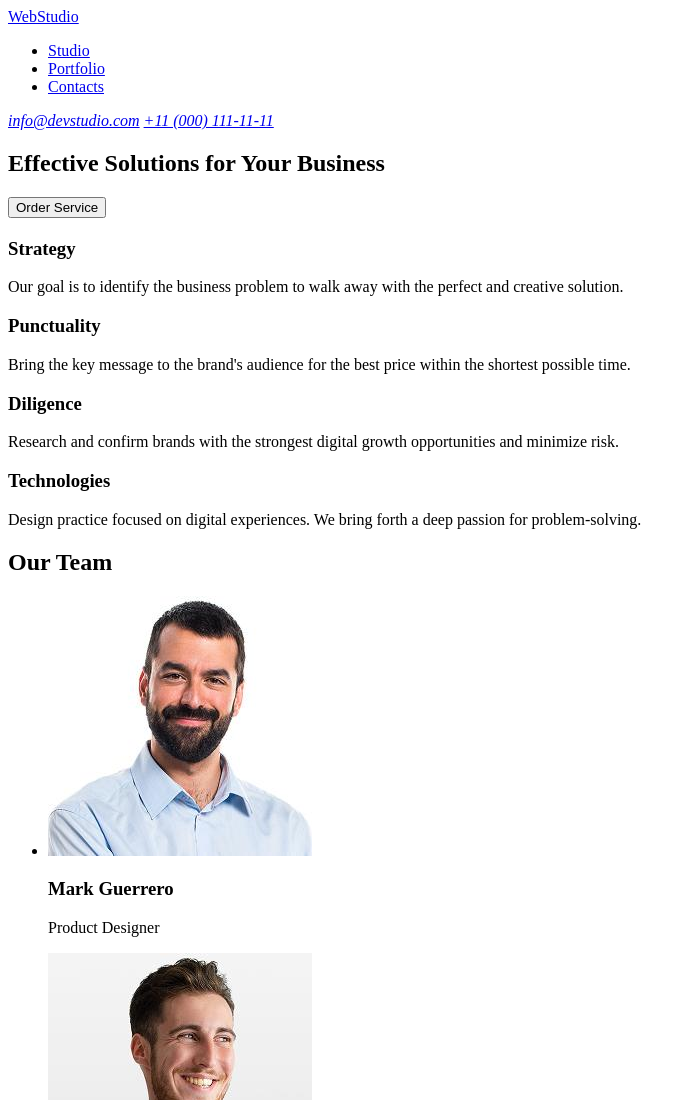
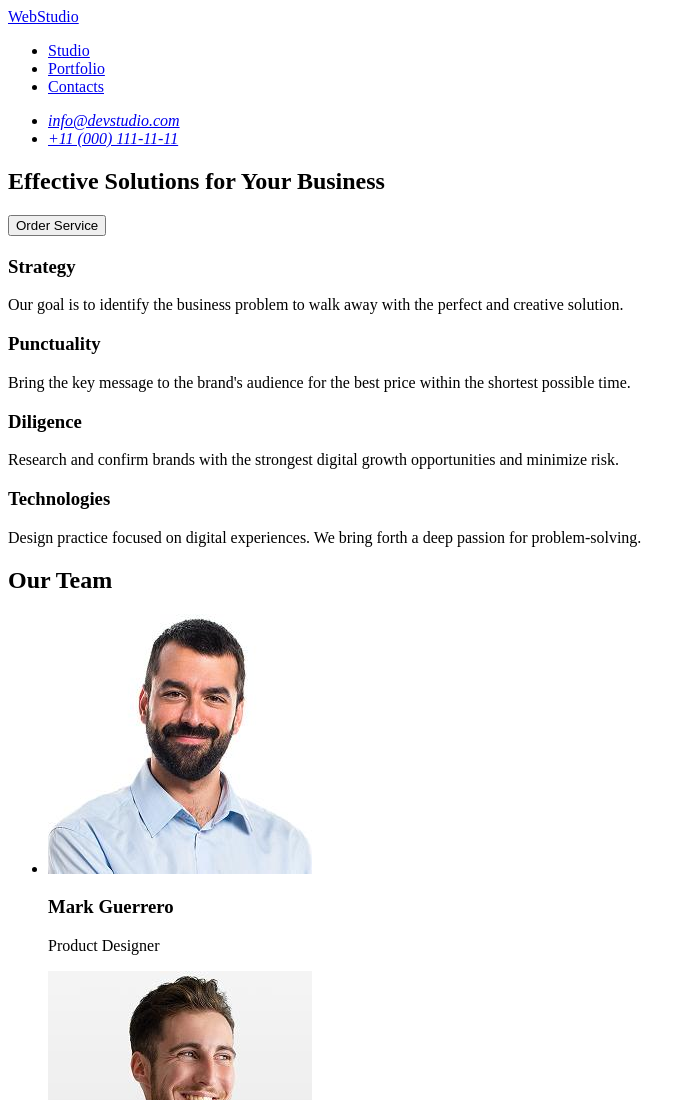
Before and after one commit to dubitskabohdana/goit-markup-hw-011, a website: page index.html in a window 1280 px wide. Shown: the top 1100 px of the page, without its empty margins (0-692 px from the left). Drawn offline with Linux system fonts and the light colour scheme.

Commit message:
add index.html file

```diff
--- a/index.html
+++ b/index.html
@@ -24,9 +24,15 @@
       </nav>
 
       <address>
+        <ul>
+       <li>
         <a href="mailto:info@devstudio.com">info@devstudio.com</a>
+       </li>
+       <li>
         <a href="telto:+110001111111">+11 (000) 111-11-11</a>
-      </address>
+      </li>
+      </ul>
+    </address>
     </header>
     <main>
       <section>
```
